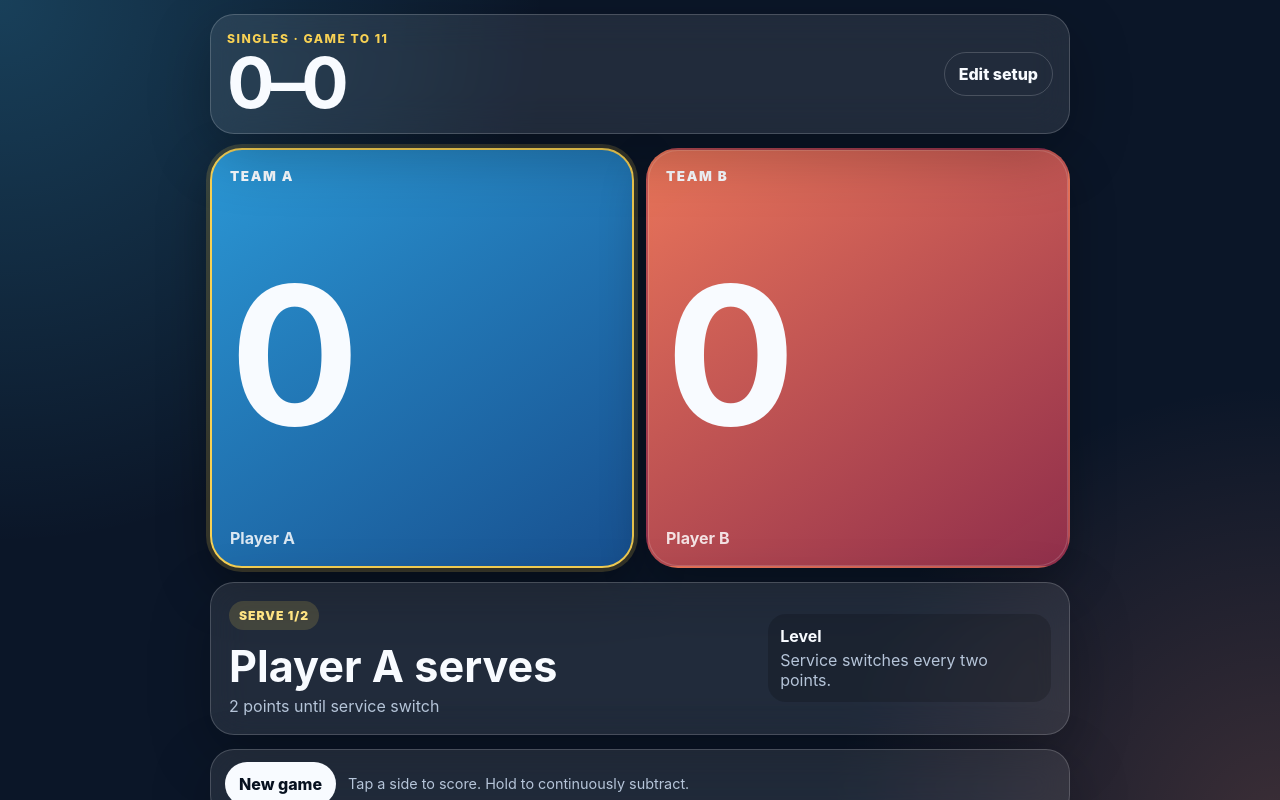
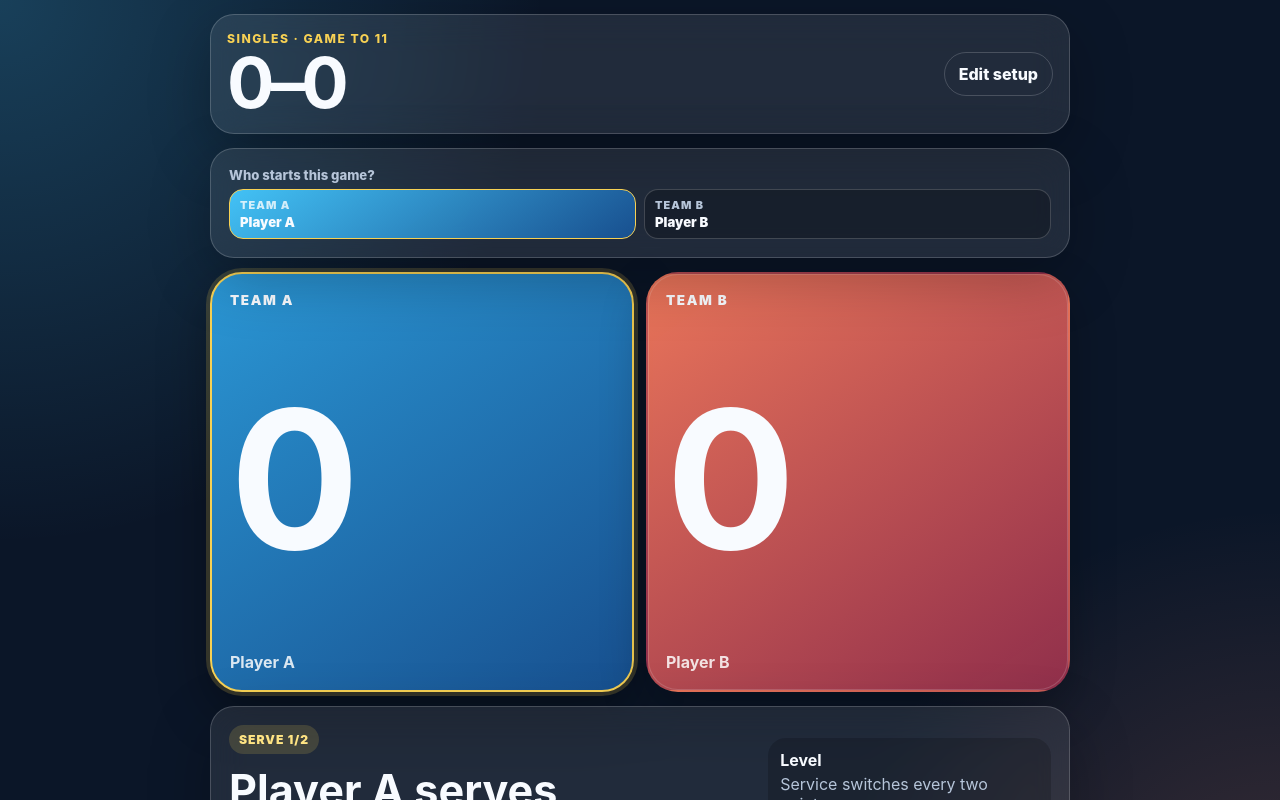
Before and after one commit to ocotter4-blip/table-tennis-scorekeeper, a React (Vite) app: page / in a window 1280 px wide. Both pictures are taken after a click on the button "Start scoring". Shown: the top 800 px of the page. Built offline with nearby package versions, Linux system fonts and the light colour scheme.

Commit message:
Move starting server selection to score page

```diff
--- a/src/App.css
+++ b/src/App.css
@@ -12,7 +12,7 @@
 
 .setup-shell { justify-content: center; }
 
-.top-card, .service-card, .setup-panel, .bottom-bar, .hero-card, .setup-card {
+.top-card, .service-card, .setup-panel, .bottom-bar, .hero-card, .setup-card, .starter-card {
   border: 1px solid var(--line);
   border-radius: 24px;
   background: var(--card);
@@ -28,7 +28,7 @@
   padding: 16px;
 }
 
-.hero-card, .setup-card { padding: 18px; }
+.hero-card, .setup-card, .starter-card { padding: 18px; }
 .hero-copy { color: var(--muted); margin-bottom: 0; }
 
 .eyebrow {
@@ -130,6 +130,8 @@ h2 { margin-bottom: 4px; font-size: clamp(1.55rem, 7vw, 2.7rem); }
   color: var(--muted);
 }
 .status-copy strong, .rule-note strong { color: #f8fbff; }
+.starter-card { display: grid; gap: 12px; }
+.starter-hint { margin: 0; color: var(--muted); font-size: 0.86rem; }
 
 .field-grid, .select-row {
   display: grid;
--- a/src/App.tsx
+++ b/src/App.tsx
@@ -82,6 +82,30 @@ export default function App() {
     setInitialReceiverId('R1')
   }
 
+  function chooseInitialServer(playerId: string) {
+    const server = players.find((player) => player.id === playerId)
+    if (!server) return
+    const legalReceiver = players.find((player) => player.team !== server.team)
+    setInitialServerId(playerId)
+    if (legalReceiver && !players.some((player) => player.id === initialReceiverId && player.team !== server.team)) {
+      setInitialReceiverId(legalReceiver.id)
+    }
+    if (page === 'score') {
+      resetScore(false)
+      setToast(`${server.name} will serve first. Score reset for the game.`)
+    }
+  }
+
+  function chooseInitialReceiver(playerId: string) {
+    const receiver = players.find((player) => player.id === playerId)
+    if (!receiver) return
+    setInitialReceiverId(playerId)
+    if (page === 'score') {
+      resetScore(false)
+      setToast(`${receiver.name} will receive first. Score reset for the game.`)
+    }
+  }
+
   function resetScore(showToast = true) {
     setLeft(0)
     setRight(0)
@@ -128,7 +152,7 @@ export default function App() {
         <section className="hero-card">
           <p className="eyebrow">Table tennis scorer</p>
           <h1>Set up the game</h1>
-          <p className="hero-copy">Choose singles or doubles, name the players, and confirm the first server before scoring.</p>
+          <p className="hero-copy">Choose singles or doubles, name the players, and set the target score before scoring.</p>
         </section>
 
         <section className="setup-card" aria-label="Game setup">
@@ -147,40 +171,6 @@ export default function App() {
           </div>
 
           <div className="select-row setup-selects">
-            <div className="choice-field" role="group" aria-label="Who serves first">
-              <span className="field-label">Who serves first?</span>
-              <div className="choice-options">
-                {players.map((player) => (
-                  <button
-                    key={player.id}
-                    className={`choice-chip ${player.team} ${initialServerId === player.id ? 'active' : ''}`}
-                    onClick={() => setInitialServerId(player.id)}
-                    type="button"
-                  >
-                    <span>{player.team === 'left' ? 'Team A' : 'Team B'}</span>
-                    {player.name}
-                  </button>
-                ))}
-              </div>
-            </div>
-            {mode === 'doubles' && (
-              <div className="choice-field" role="group" aria-label="Who receives first">
-                <span className="field-label">Who receives first?</span>
-                <div className="choice-options">
-                  {receiverChoices.map((player) => (
-                    <button
-                      key={player.id}
-                      className={`choice-chip ${player.team} ${initialReceiverId === player.id ? 'active' : ''}`}
-                      onClick={() => setInitialReceiverId(player.id)}
-                      type="button"
-                    >
-                      <span>{player.team === 'left' ? 'Team A' : 'Team B'}</span>
-                      {player.name}
-                    </button>
-                  ))}
-                </div>
-              </div>
-            )}
             <div className="target-field" role="group" aria-label="Game target">
               <span className="field-label">Game target</span>
               <div className="target-options">
@@ -232,6 +222,44 @@ export default function App() {
         <button className="ghost-button" onClick={() => setPage('setup')}>Edit setup</button>
       </section>
 
+      <section className="starter-card" aria-label="Starting service">
+        <div className="choice-field" role="group" aria-label="Who serves first">
+          <span className="field-label">Who starts this game?</span>
+          <div className="choice-options">
+            {players.map((player) => (
+              <button
+                key={player.id}
+                className={`choice-chip ${player.team} ${initialServerId === player.id ? 'active' : ''}`}
+                onClick={() => chooseInitialServer(player.id)}
+                type="button"
+              >
+                <span>{player.team === 'left' ? 'Team A' : 'Team B'}</span>
+                {player.name}
+              </button>
+            ))}
+          </div>
+        </div>
+        {mode === 'doubles' && (
+          <div className="choice-field" role="group" aria-label="Who receives first">
+            <span className="field-label">First receiver</span>
+            <div className="choice-options">
+              {receiverChoices.map((player) => (
+                <button
+                  key={player.id}
+                  className={`choice-chip ${player.team} ${initialReceiverId === player.id ? 'active' : ''}`}
+                  onClick={() => chooseInitialReceiver(player.id)}
+                  type="button"
+                >
+                  <span>{player.team === 'left' ? 'Team A' : 'Team B'}</span>
+                  {player.name}
+                </button>
+              ))}
+            </div>
+          </div>
+        )}
+        {(left > 0 || right > 0) && <p className="starter-hint">Changing starter resets this game to 0–0.</p>}
+      </section>
+
       <section className="score-grid" aria-label="Score controls">
         <button
           className={`score-pad left ${service.servingSide === 'left' ? 'serving' : ''}`}
```
Also changed, not shown: 1 other file (tests, documents, lock files or other folders).
